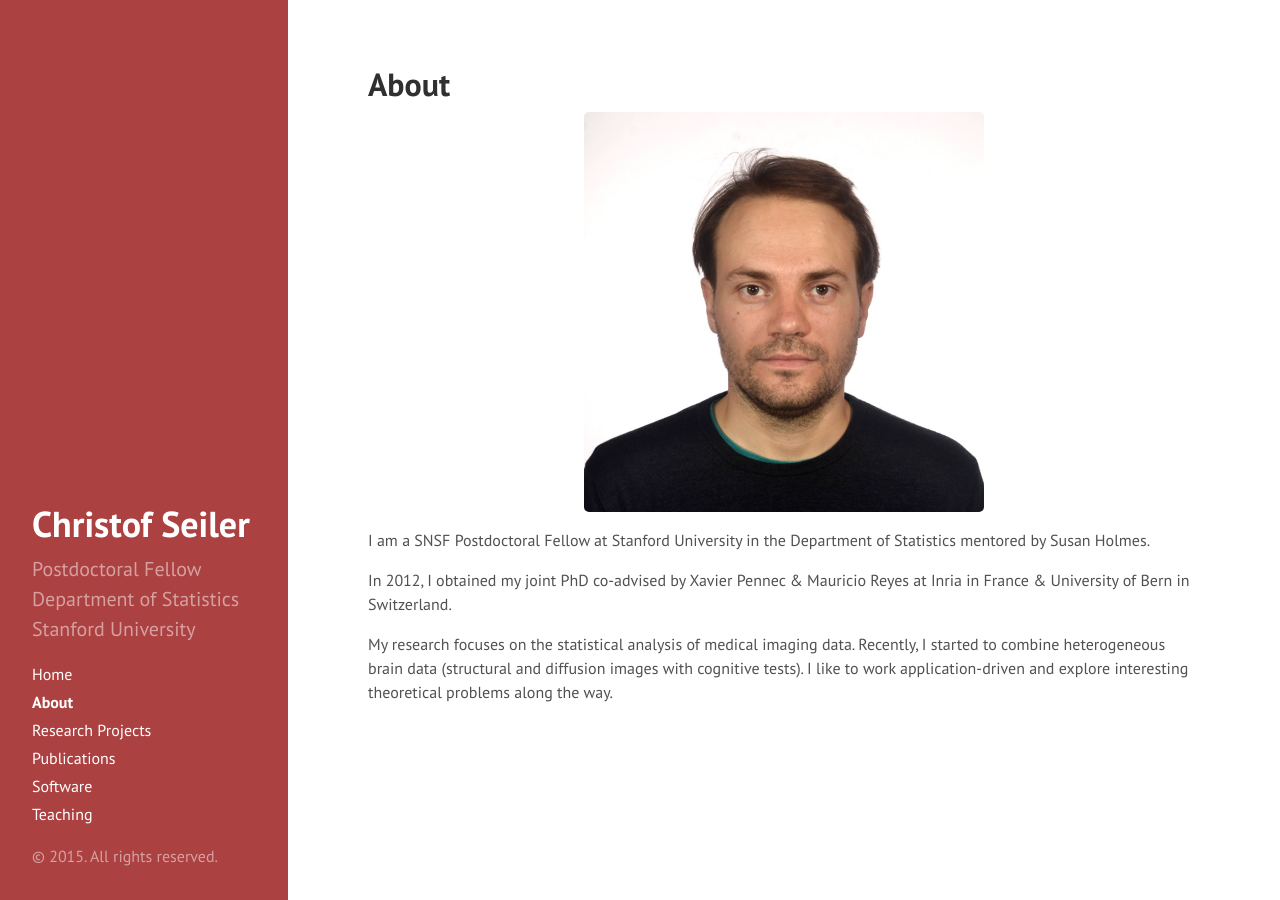
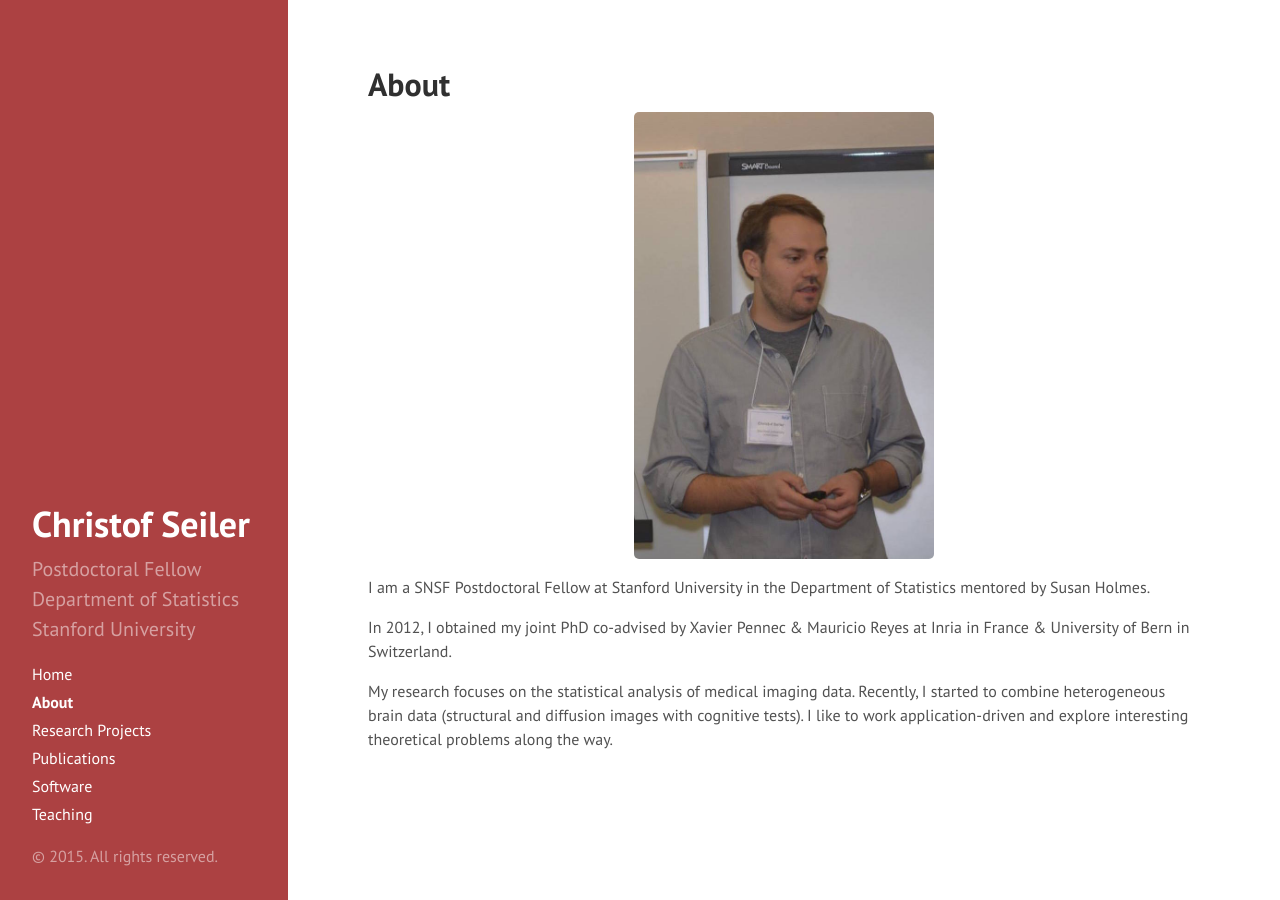
Before and after one commit to ChristofSeiler/ChristofSeiler.github.io, a Jekyll site: the page built from about.md, in a window 1280 px wide. Built offline with Jekyll 4.4.1, drawn with Linux system fonts in a browser that asks for light colours; Markdown is read by kramdown in place of the engine named in the settings.

Commit message:
change picture

```diff
--- a/about.md
+++ b/about.md
@@ -4,7 +4,7 @@ title: About
 ---
 
 <p align="center">
-<img src="{{ site.url }}/public/Me.JPG" alt="BNP Talk" style="width: 400px;"/>
+<img src="{{ site.url }}/public/Me.JPG" alt="BNP Talk" style="width: 300px;"/>
 </p>
 
 I am a SNSF Postdoctoral Fellow at Stanford University in the Department of Statistics mentored by Susan Holmes.
```
Also changed, not shown: public/Me.JPG.
